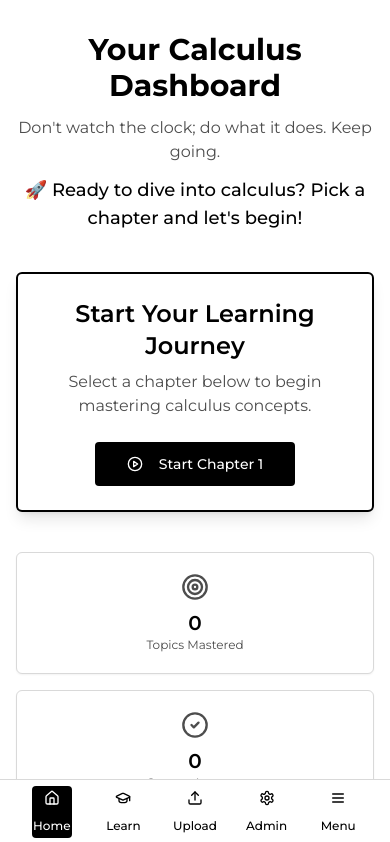
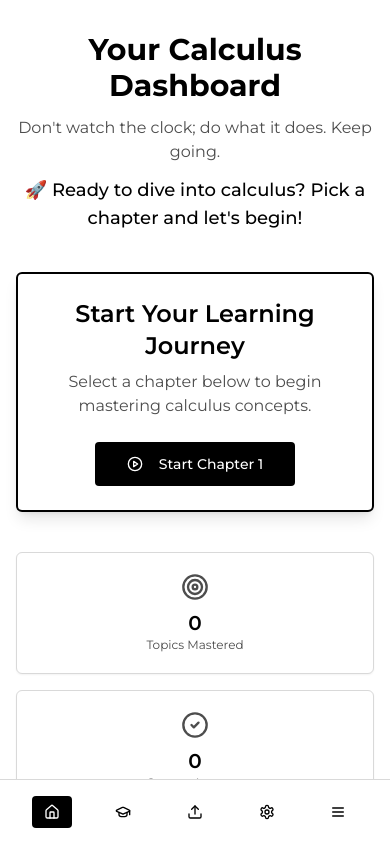
Before and after one commit to KamogeloMosia/MATHAPP, a Next.js app: page / in a window 390 px wide. Shown: the top 842 px of the page. Built offline with nearby package versions, Linux system fonts and the light colour scheme.

Commit message:
feat: responsive BottomNavbar with icons and text labels
Adapt navbar for mobile icons and desktop text/icons.

Co-authored-by: kamogelomosia <48567677+KamogeloMosia@users.noreply.github.com>

```diff
--- a/components/bottom-navbar.tsx
+++ b/components/bottom-navbar.tsx
@@ -10,6 +10,10 @@ export function BottomNavbar() {
   const pathname = usePathname()
 
   const isActive = (path: string) => {
+    // Ensure home is only active for exact path, not for sub-paths like /chapter or /topic
+    if (path === "/") {
+      return pathname === "/"
+    }
     return pathname === path || pathname.startsWith(path + "/")
   }
 
@@ -23,19 +27,18 @@ export function BottomNavbar() {
         </Link>
 
         {/* Navigation Buttons */}
-        <div className="flex items-center justify-around w-full md:justify-end md:w-auto md:space-x-1">
+        <div className="flex items-center justify-around w-full md:justify-end md:w-auto md:space-x-2">
           <Link href="/">
             <Button
-              variant={isActive("/") && !isActive("/chapter") && !isActive("/topic") ? "default" : "ghost"}
+              variant={isActive("/") ? "default" : "ghost"}
               size="icon"
-              className={`flex flex-col items-center justify-center h-auto p-1 ${
-                isActive("/") && !isActive("/chapter") && !isActive("/topic")
-                  ? "bg-foreground text-background"
-                  : "text-foreground hover:bg-muted"
+              className={`flex flex-col items-center justify-center h-auto p-2 rounded-md ${
+                isActive("/") ? "bg-foreground text-background" : "text-foreground hover:bg-muted"
               }`}
+              aria-label="Home"
             >
               <Home className="h-5 w-5" />
-              <span className="text-xs mt-1">Home</span>
+              <span className="text-xs mt-1 hidden md:block">Home</span>
             </Button>
           </Link>
 
@@ -43,14 +46,15 @@ export function BottomNavbar() {
             <Button
               variant={isActive("/chapter") || isActive("/topic") ? "default" : "ghost"}
               size="icon"
-              className={`flex flex-col items-center justify-center h-auto p-1 ${
+              className={`flex flex-col items-center justify-center h-auto p-2 rounded-md ${
                 isActive("/chapter") || isActive("/topic")
                   ? "bg-foreground text-background"
                   : "text-foreground hover:bg-muted"
               }`}
+              aria-label="Learn"
             >
               <GraduationCap className="h-5 w-5" />
-              <span className="text-xs mt-1">Learn</span>
+              <span className="text-xs mt-1 hidden md:block">Learn</span>
             </Button>
           </Link>
 
@@ -58,12 +62,13 @@ export function BottomNavbar() {
             <Button
               variant={isActive("/upload-epub") ? "default" : "ghost"}
               size="icon"
-              className={`flex flex-col items-center justify-center h-auto p-1 ${
+              className={`flex flex-col items-center justify-center h-auto p-2 rounded-md ${
                 isActive("/upload-epub") ? "bg-foreground text-background" : "text-foreground hover:bg-muted"
               }`}
+              aria-label="Upload EPUB"
             >
               <Upload className="h-5 w-5" />
-              <span className="text-xs mt-1">Upload</span>
+              <span className="text-xs mt-1 hidden md:block">Upload</span>
             </Button>
           </Link>
 
@@ -71,12 +76,13 @@ export function BottomNavbar() {
             <Button
               variant={isActive("/admin") ? "default" : "ghost"}
               size="icon"
-              className={`flex flex-col items-center justify-center h-auto p-1 ${
+              className={`flex flex-col items-center justify-center h-auto p-2 rounded-md ${
                 isActive("/admin") ? "bg-foreground text-background" : "text-foreground hover:bg-muted"
               }`}
+              aria-label="Admin"
             >
               <Settings className="h-5 w-5" />
-              <span className="text-xs mt-1">Admin</span>
+              <span className="text-xs mt-1 hidden md:block">Admin</span>
             </Button>
           </Link>
 
@@ -86,70 +92,55 @@ export function BottomNavbar() {
               <Button
                 variant="ghost"
                 size="icon"
-                className="flex flex-col items-center justify-center h-auto p-1 text-foreground hover:bg-muted"
+                className="flex flex-col items-center justify-center h-auto p-2 rounded-md text-foreground hover:bg-muted"
+                aria-label="Open menu"
               >
                 <Menu className="h-5 w-5" />
-                <span className="text-xs mt-1">Menu</span>
+                <span className="text-xs mt-1 hidden md:block">Menu</span>
               </Button>
             </SheetTrigger>
             <SheetContent
               side="bottom"
               className="h-auto max-h-[80vh] overflow-y-auto rounded-t-xl bg-card border-t border-border"
             >
-              <SheetHeader>
+              <SheetHeader className="mb-4">
                 <SheetTitle className="text-center flex items-center justify-center gap-2 text-foreground">
                   <BookOpen className="h-5 w-5" />
                   <span>Calculus Learning App</span>
                 </SheetTitle>
               </SheetHeader>
-              <nav className="grid grid-cols-2 md:grid-cols-3 gap-4 py-6">
-                <Link
-                  href="/"
-                  className={`flex items-center p-3 rounded-lg border transition-colors ${
-                    isActive("/") && !isActive("/chapter") && !isActive("/topic")
-                      ? "bg-foreground text-background border-foreground"
-                      : "border-border hover:bg-muted text-foreground"
-                  }`}
-                >
-                  <Home className="h-5 w-5 mr-3" />
-                  <span className="text-base font-medium">Home</span>
-                </Link>
-
-                <Link
-                  href="/chapter/functions-models"
-                  className={`flex items-center p-3 rounded-lg border transition-colors ${
-                    isActive("/chapter") || isActive("/topic")
-                      ? "bg-foreground text-background border-foreground"
-                      : "border-border hover:bg-muted text-foreground"
-                  }`}
-                >
-                  <BookOpen className="h-5 w-5 mr-3" />
-                  <span className="text-base font-medium">Chapters</span>
-                </Link>
-
-                <Link
-                  href="/upload-epub"
-                  className={`flex items-center p-3 rounded-lg border transition-colors ${
-                    isActive("/upload-epub")
-                      ? "bg-foreground text-background border-foreground"
-                      : "border-border hover:bg-muted text-foreground"
-                  }`}
-                >
-                  <Upload className="h-5 w-5 mr-3" />
-                  <span className="text-base font-medium">Upload EPUB</span>
-                </Link>
-
-                <Link
-                  href="/admin/content-management"
-                  className={`flex items-center p-3 rounded-lg border transition-colors ${
-                    isActive("/admin")
-                      ? "bg-foreground text-background border-foreground"
-                      : "border-border hover:bg-muted text-foreground"
-                  }`}
-                >
-                  <Settings className="h-5 w-5 mr-3" />
-                  <span className="text-base font-medium">Admin</span>
-                </Link>
+              <nav className="grid grid-cols-1 sm:grid-cols-2 gap-3">
+                {[
+                  { href: "/", label: "Home", icon: Home, activeCondition: isActive("/") },
+                  {
+                    href: "/chapter/functions-models",
+                    label: "Learn",
+                    icon: GraduationCap,
+                    activeCondition: isActive("/chapter") || isActive("/topic"),
+                  },
+                  {
+                    href: "/upload-epub",
+                    label: "Upload EPUB",
+                    icon: Upload,
+                    activeCondition: isActive("/upload-epub"),
+                  },
+                  {
+                    href: "/admin/content-management",
+                    label: "Admin",
+                    icon: Settings,
+                    activeCondition: isActive("/admin"),
+                  },
+                ].map((item) => (
+                  <Link key={item.href} href={item.href} passHref>
+                    <Button
+                      variant={item.activeCondition ? "default" : "outline"}
+                      className={`w-full justify-start text-base h-auto py-3 px-4 ${item.activeCondition ? "bg-foreground text-background" : "border-border text-foreground hover:bg-muted"}`}
+                    >
+                      <item.icon className="h-5 w-5 mr-3" />
+                      {item.label}
+                    </Button>
+                  </Link>
+                ))}
               </nav>
             </SheetContent>
           </Sheet>
```
